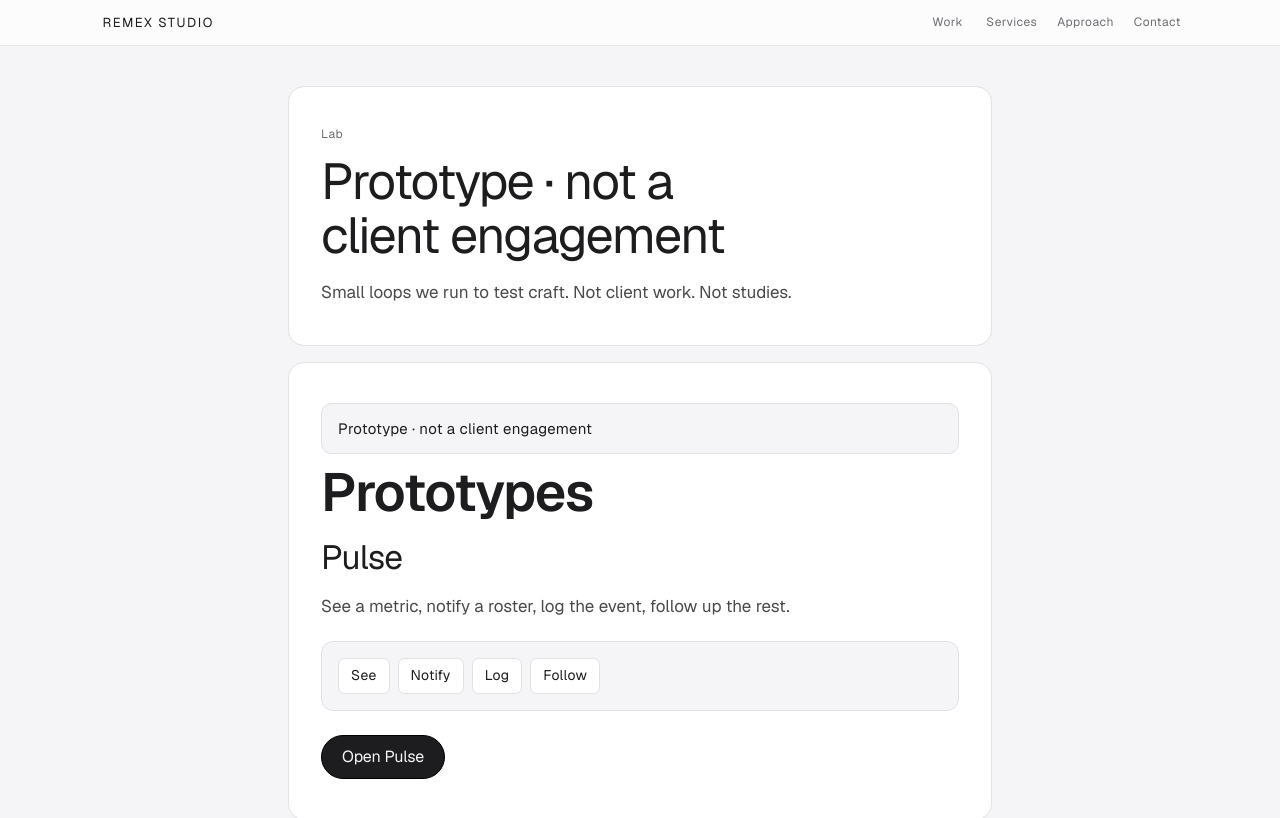
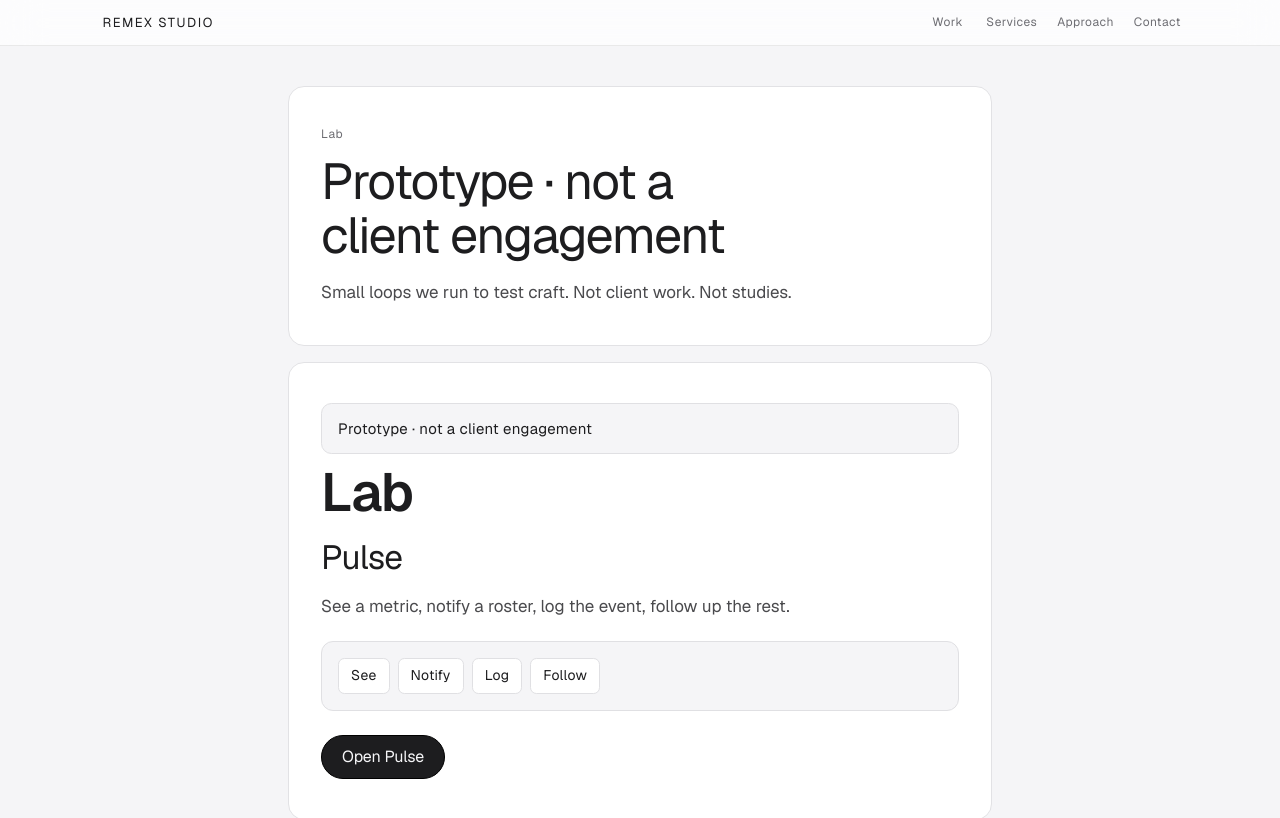
Before and after one commit to remexstudio/remex-atelier, a Next.js app: page /lab in a window 1280 px wide. Shown: the top 818 px of the page. Built offline with nearby package versions, Linux system fonts and the light colour scheme.

Commit message:
chore(copy): use Lab as the lab page title
Co-authored-by: remexstudio <remexstudio@users.noreply.github.com>

```diff
--- a/app/lab/page.tsx
+++ b/app/lab/page.tsx
@@ -39,7 +39,7 @@ export default function LabPage() {
 
         <article className="film-panel lab-card">
           <p className="lab-card__flag">Prototype · not a client engagement</p>
-          <h1 className="film-title">Prototypes</h1>
+          <h1 className="film-title">Lab</h1>
           <h2 className="lab-card__name">Pulse</h2>
           <p className="film-lede">
             See a metric, notify a roster, log the event, follow up the rest.
```
